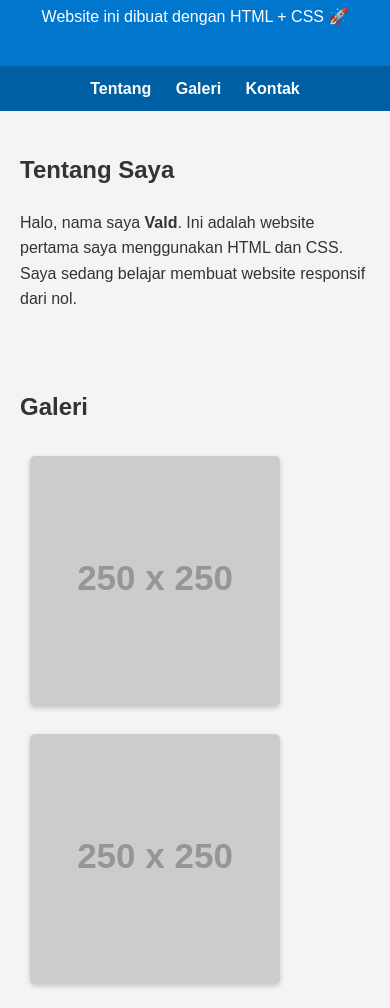
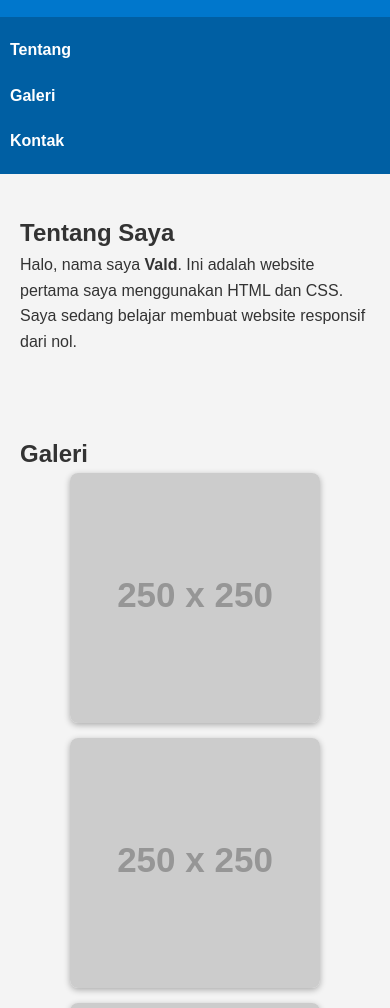
Before and after one commit to vald77/niogate, a plain HTML site: page index.html in a window 390 px wide. Shown: the part 161-1169 px from the top of the page. Drawn offline with Linux system fonts and the light colour scheme; placeholder pictures from the web are drawn by us.

Commit message:
Update style.css

```diff
--- a/style.css
+++ b/style.css
@@ -1,11 +1,15 @@
-/* Style umum */
+/* Reset dasar */
+* {
+  margin: 0;
+  padding: 0;
+  box-sizing: border-box;
+}
+
 body {
   font-family: Arial, sans-serif;
-  margin: 0;
-  padding: 0;
-  line-height: 1.6;
   background: #f4f4f4;
   color: #333;
+  line-height: 1.6;
 }
 
 /* Header */
@@ -13,12 +17,17 @@ header {
   background: #0077cc;
   color: #fff;
   text-align: center;
-  padding: 20px;
+  padding: 40px 20px;
+}
+
+header h1 {
+  margin-bottom: 10px;
 }
 
 /* Navigasi */
 nav {
-  text-align: center;
+  display: flex;
+  justify-content: center;
   background: #005fa3;
   padding: 10px;
 }
@@ -26,31 +35,67 @@ nav {
 nav a {
   color: #fff;
   text-decoration: none;
-  margin: 0 10px;
+  margin: 0 15px;
   font-weight: bold;
+  transition: 0.3s;
 }
 
 nav a:hover {
-  text-decoration: underline;
+  color: yellow;
 }
 
-/* Section */
+/* Section umum */
 section {
-  padding: 20px;
+  padding: 40px 20px;
+  max-width: 900px;
+  margin: auto;
 }
 
-/* Galeri gambar */
-section#galeri img {
-  margin: 10px;
-  border-radius: 5px;
-  box-shadow: 0 2px 5px rgba(0,0,0,0.2);
+/* Galeri */
+.gallery {
+  display: flex;
+  flex-wrap: wrap;
+  gap: 15px;
+  justify-content: center;
+}
+
+.gallery img {
+  width: 100%;
+  max-width: 250px;
+  border-radius: 8px;
+  box-shadow: 0 2px 6px rgba(0,0,0,0.3);
+  transition: transform 0.3s;
+}
+
+.gallery img:hover {
+  transform: scale(1.05);
 }
 
 /* Footer */
 footer {
-  text-align: center;
   background: #333;
   color: #fff;
-  padding: 10px;
+  text-align: center;
+  padding: 15px;
   margin-top: 20px;
 }
+
+/* Responsif untuk HP */
+@media (max-width: 600px) {
+  header {
+    padding: 20px 10px;
+  }
+
+  nav {
+    flex-direction: column;
+  }
+
+  nav a {
+    margin: 10px 0;
+  }
+
+  .gallery {
+    flex-direction: column;
+    align-items: center;
+  }
+}
```
